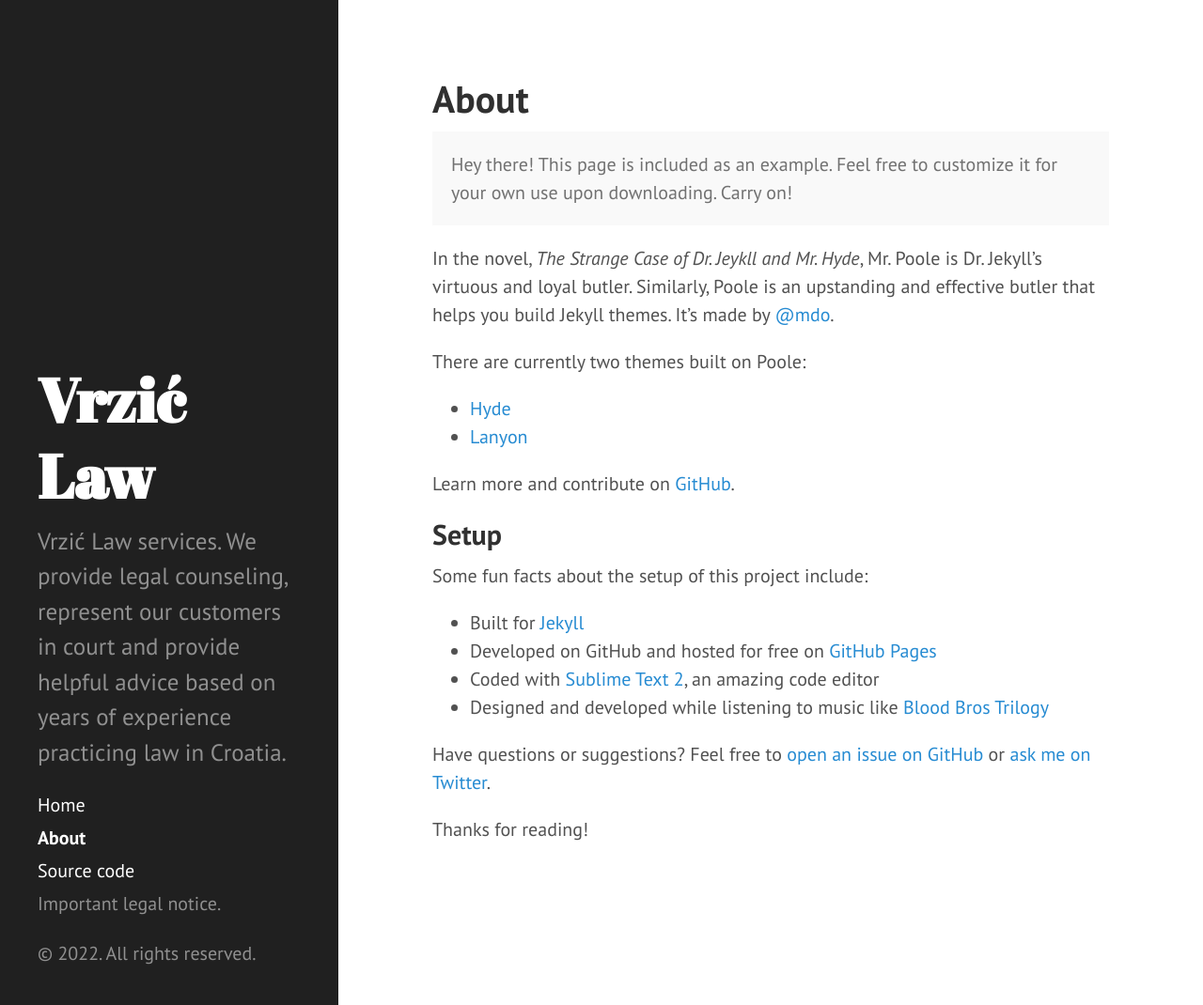
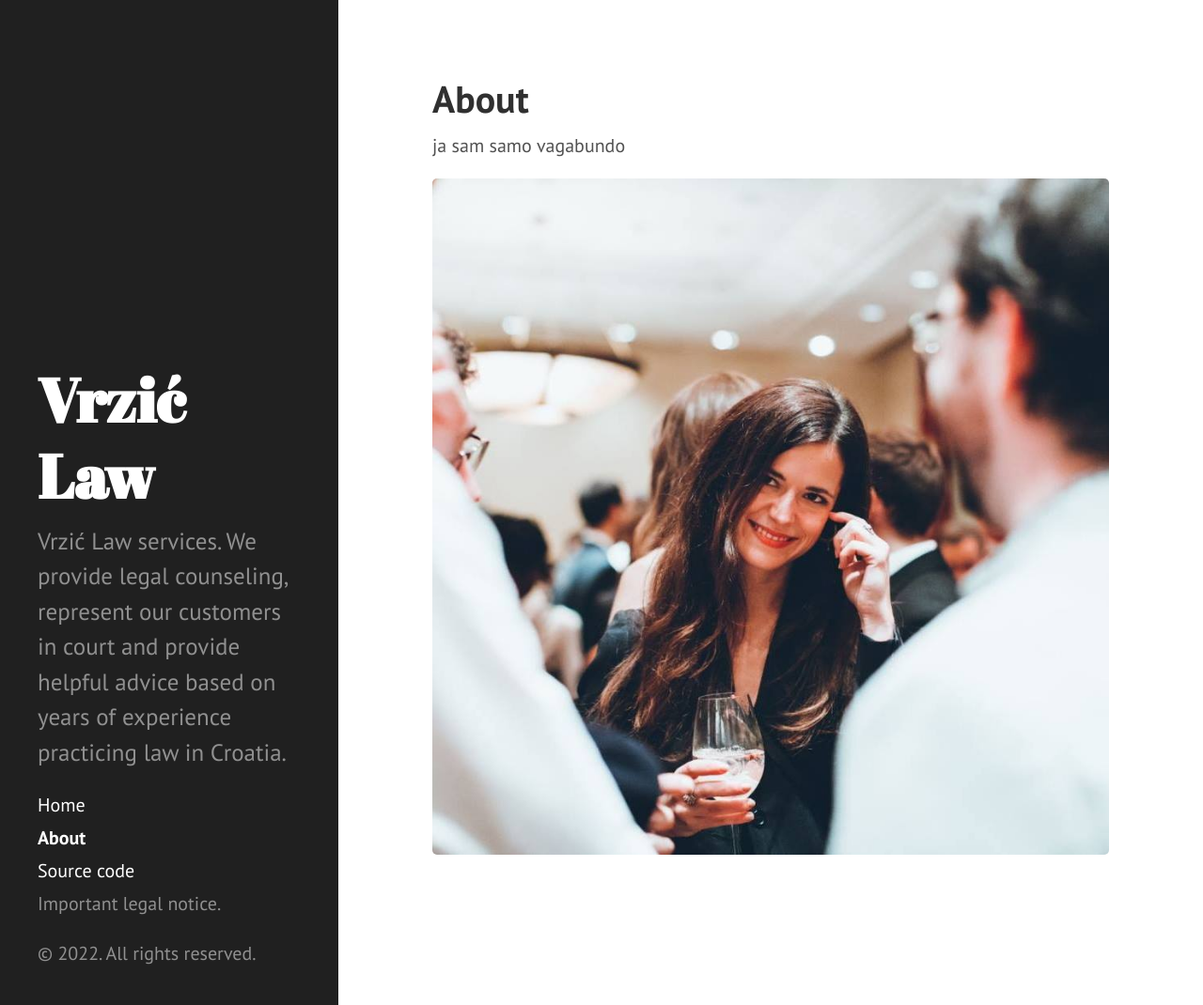
Before and after one commit to dash-sha/dash-sha.github.io, a Jekyll site: the page built from about.md, in a window 1280 px wide and 1070 px high. Shown: the whole window at 94% size. Built offline with Jekyll 4.4.1, drawn with Linux system fonts in a browser that asks for light colours.

Commit message:
Updated About

```diff
--- a/about.md
+++ b/about.md
@@ -4,28 +4,6 @@
 layout: page
 ---
 
-<p class="message">
-  Hey there! This page is included as an example. Feel free to customize it for your own use upon downloading. Carry on!
-</p>
+ja sam samo vagabundo
 
-In the novel, *The Strange Case of Dr. Jeykll and Mr. Hyde*, Mr. Poole is Dr. Jekyll's virtuous and loyal butler. Similarly, Poole is an upstanding and effective butler that helps you build Jekyll themes. It's made by [@mdo](https://twitter.com/mdo).
-
-There are currently two themes built on Poole:
-
-* [Hyde](http://hyde.getpoole.com)
-* [Lanyon](http://lanyon.getpoole.com)
-
-Learn more and contribute on [GitHub](https://github.com/poole).
-
-## Setup
-
-Some fun facts about the setup of this project include:
-
-* Built for [Jekyll](http://jekyllrb.com)
-* Developed on GitHub and hosted for free on [GitHub Pages](https://pages.github.com)
-* Coded with [Sublime Text 2](http://sublimetext.com), an amazing code editor
-* Designed and developed while listening to music like [Blood Bros Trilogy](https://soundcloud.com/maddecent/sets/blood-bros-series)
-
-Have questions or suggestions? Feel free to [open an issue on GitHub](https://github.com/poole/issues/new) or [ask me on Twitter](https://twitter.com/mdo).
-
-Thanks for reading!
+![48367826_10156750195595429_5715874440386969600_n.jpeg](/uploads/48367826_10156750195595429_5715874440386969600_n.jpeg)
```
